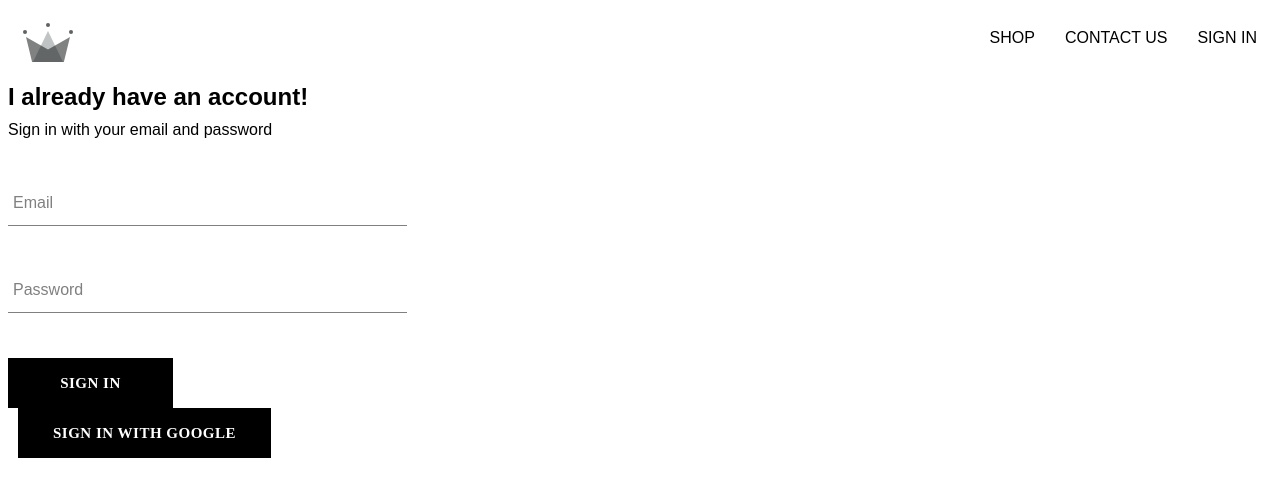
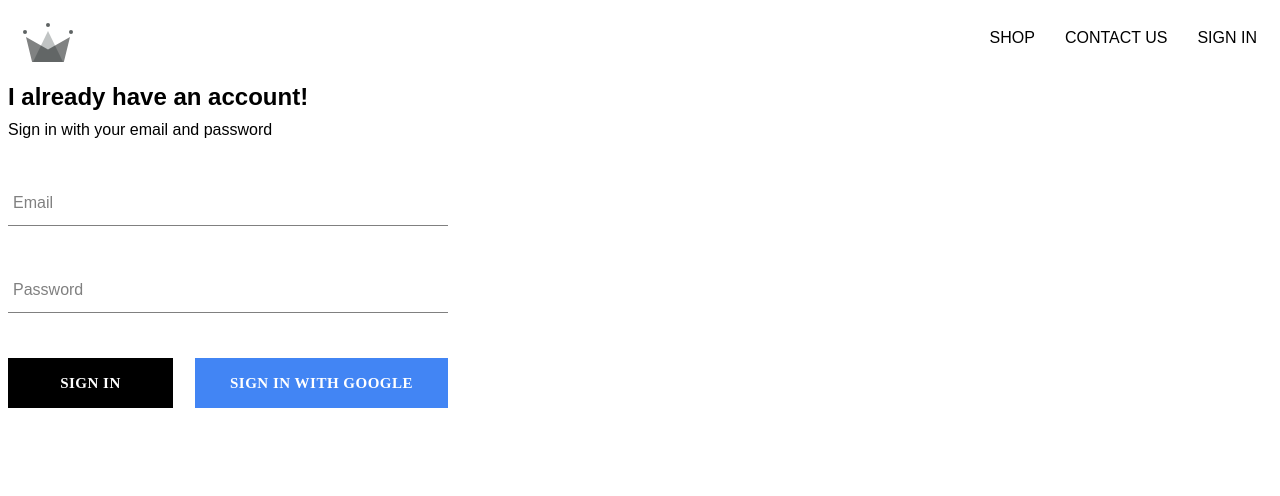
Before and after one commit to malhotra-parul/ecommerce-app-reactjs, a React (Create React App) app: page /signin in a window 1280 px wide. Shown: the top 496 px of the page. Built offline with nearby package versions, Linux system fonts and the light colour scheme; no server answers; a web font is replaced by a local one.

Commit message:
custom styled sign in with google button

```diff
--- a/src/App.css
+++ b/src/App.css
@@ -1,3 +1,6 @@
 body{
     padding: 10px, 80px;
 }
+*{
+    box-sizing: border-box;
+}
--- a/src/components/custom button/Button.jsx
+++ b/src/components/custom button/Button.jsx
@@ -1,13 +1,15 @@
 import React from "react";
 import "./Button.styles.scss";
 
-const CustomButton = ({children, ...otherProps}) => {
-
-    return (
-        <button className="custom-button" {...otherProps}>
-            {children}
-        </button>
-     );
-}
+const CustomButton = ({ children, isGoogleSignin, ...otherProps }) => {
+  return (
+    <button
+      className={`${isGoogleSignin ? "google-sign-in" : ''} custom-button`}
+      {...otherProps}
+    >
+      {children}
+    </button>
+  );
+};
 
 export default CustomButton;
--- a/src/components/custom button/Button.styles.scss
+++ b/src/components/custom button/Button.styles.scss
@@ -19,4 +19,14 @@
       color: black;
       border: 1px solid black;
     }
+    &.google-sign-in{
+      background-color: #4285f4;
+      color: white;
+
+      &:hover{
+        background-color: #357ae8;
+        border: none;
+      }
+    }
+
   }
--- a/src/components/signin/SignIn.jsx
+++ b/src/components/signin/SignIn.jsx
@@ -48,14 +48,15 @@
             label="Password"
             required
           />
-
+          <div className="buttons">
           <CustomButton type="submit">Sign In</CustomButton>
           <CustomButton
             onClick={signInWithGoogle}
-            style={{ marginLeft: "10px" }}
+            isGoogleSignin
           >
             Sign In with Google
           </CustomButton>
+          </div>
         </form>
       </div>
     );
--- a/src/components/signin/SignIn.styles.scss
+++ b/src/components/signin/SignIn.styles.scss
@@ -1,8 +1,12 @@
 .sign-in{
-    width: 30vw;
+    width: 440px;
     display: flex;
     flex-direction: column;
     .title{
         margin: 10px 0;
     }
+    .buttons{
+        display: flex;
+        justify-content: space-between;
+    }
 }
```
